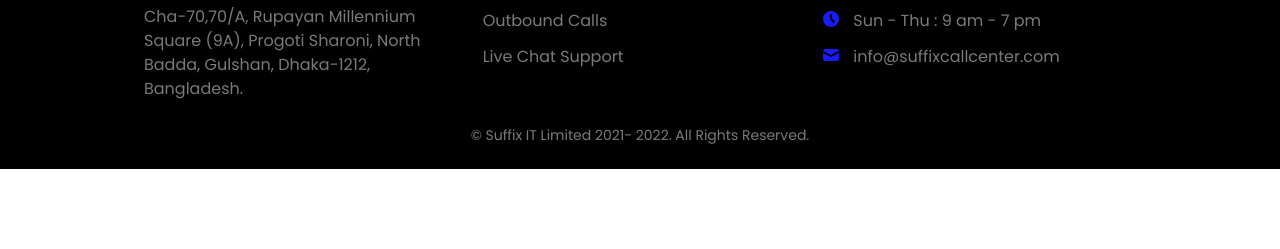
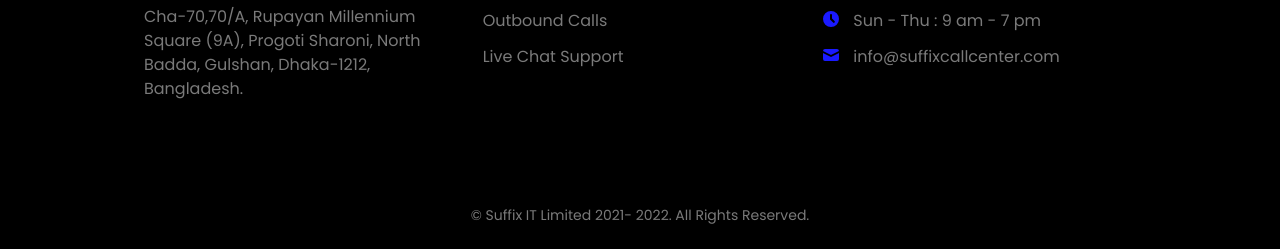
Before and after one commit to fshrabon151/callcenter-suffix, a website: page src/index.html in a window 1280 px wide. Shown: the part 4499-4748 px from the top of the page. Before the commit the page ends 4668 px from the top, so only its background shows below. Drawn offline with nearby package versions, Linux system fonts and the light colour scheme.

Commit message:
Fixed footer issue

```diff
--- a/src/index.html
+++ b/src/index.html
@@ -490,7 +490,7 @@
     </section>
     <!-- CTA -->
     <section>
-      <div class="container mx-auto px-6 pb-36  pt-36">
+      <div class="container mx-auto px-6 pb-36 pt-36">
         <div
           class="flex flex-col space-y-8 items-center text-center px-8 justify-center py-28 image-round object-cover"
           style="
@@ -521,7 +521,7 @@
       </div>
     </section>
     <footer class="bg-black">
-      <div class="container mx-auto pt-24 px-6 lg:px-36">
+      <div class="container mx-auto pt-24 pb-20 px-6 lg:px-36">
         <div class="grid gap-6 lg:grid-cols-3">
           <div class="flex flex-col space-y-8">
             <img src="./image/logo2.png" width="130" alt="" />
```
